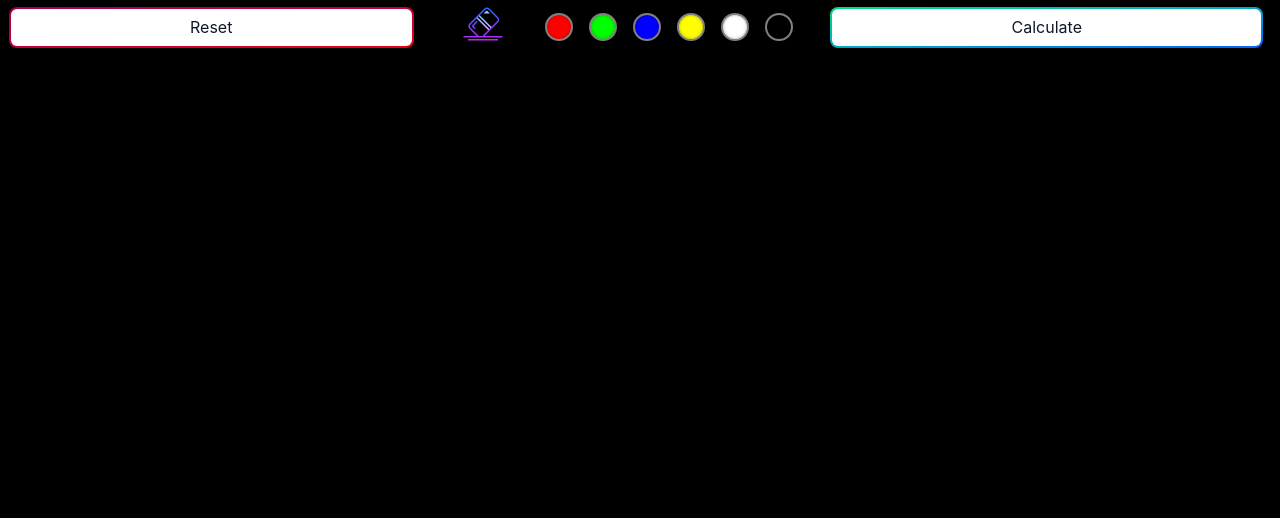
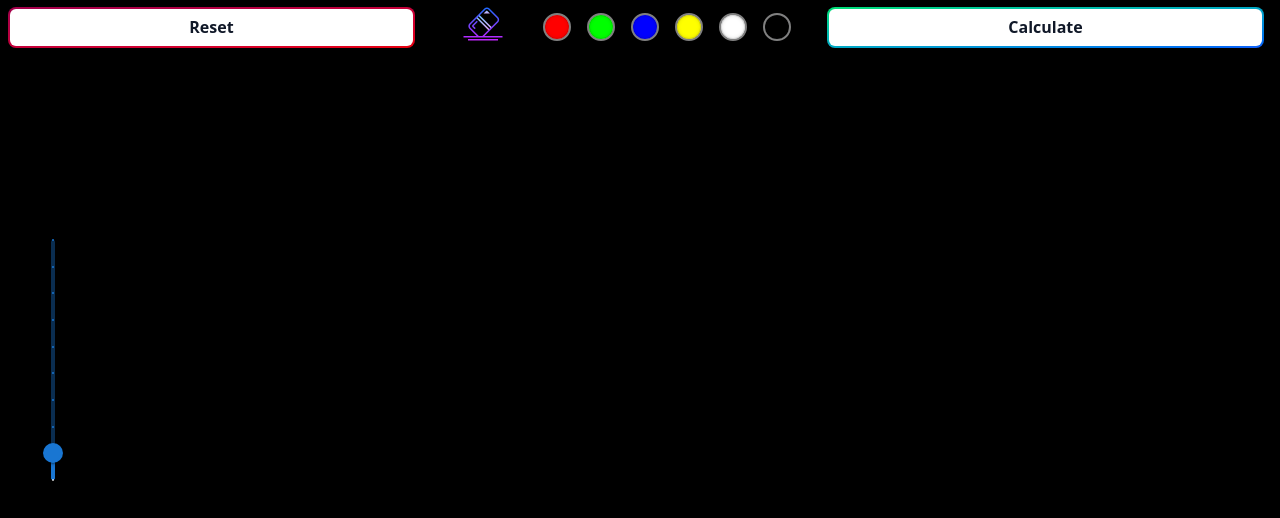
Before and after one commit to Kushalkush-dev/Mathify-Ai, a React (Vite) app: page / in a window 1280 px wide. Shown: the top 518 px of the page. Built offline with nearby package versions, Linux system fonts and the light colour scheme; what better-react-mathjax would draw is missing.

Commit message:
add brush size adjust functionality

```diff
--- a/package.json
+++ b/package.json
@@ -10,8 +10,12 @@
     "preview": "vite preview"
   },
   "dependencies": {
+    "@emotion/react": "^11.14.0",
+    "@emotion/styled": "^11.14.1",
     "@mantine/core": "^8.2.4",
     "@mantine/hooks": "^8.2.4",
+    "@mui/material": "^7.3.1",
+    "@mui/styled-engine-sc": "^7.3.1",
     "@radix-ui/react-slot": "^1.2.3",
     "@tailwindcss/vite": "^4.1.12",
     "axios": "^1.11.0",
@@ -24,6 +28,7 @@
     "postcss-simple-vars": "^7.0.1",
     "react": "^19.1.1",
     "react-dom": "^19.1.1",
+    "styled-components": "^6.1.19",
     "tailwind-merge": "^3.3.1",
     "tailwindcss": "^4.1.12"
   },
--- /dev/null
+++ b/src/components/ui/slider.jsx
@@ -0,0 +1,26 @@
+import * as React from 'react';
+import Box from '@mui/material/Box';
+import Slider from '@mui/material/Slider';
+
+
+
+export default function DiscreteSlider({brushvalue,slidervalue}) {
+  return (
+    <Box sx={{ height: '30vh' }}>
+      <Slider
+        orientation='vertical'
+        aria-label="brushsize"
+        value={brushvalue}
+        onChange={slidervalue}
+        defaultValue={brushvalue}
+        getAriaValueText={(value) => `${value}`}
+        valueLabelDisplay="auto"
+        shiftStep={1}
+        step={1}
+        marks
+        min={1}
+        max={10}
+      />
+    </Box>
+  );
+}
--- a/src/pages/Home.jsx
+++ b/src/pages/Home.jsx
@@ -7,6 +7,7 @@
 
 import { Button } from '@/components/ui/button';
 import { MathJax, MathJaxContext } from 'better-react-mathjax';
+import DiscreteSlider from '@/components/ui/slider.jsx';
 
 
 
@@ -18,6 +19,7 @@
   const [reset, setreset] = useState(false)
   const [brushcolor, setbrushcolor] = useState("white")
   const [solution, setsolution] = useState("")
+  const [brushsize, setbrushsize] = useState(2)
 
 
 
@@ -47,11 +49,23 @@
         canvas.width = rect.width;
         canvas.height = rect.height;
         ctx.lineCap='round';
-        ctx.lineWidth=3
+        ctx.lineWidth=brushsize
 
       }
     }
   },[])
+
+
+useEffect(()=>{
+  const canvas=canvasRef.current;
+  if(canvas){
+    const ctx=canvas.getContext('2d');
+    if(ctx){
+      ctx.lineWidth=brushsize
+    }
+  }
+},[brushsize])
+
 
   const startDrawing = (e)=>{
     e.preventDefault()
@@ -125,6 +139,13 @@
 }
 
 
+const sliderChange=(event,newvalue)=>{
+
+  setbrushsize(newvalue)
+
+
+
+}
 
   const eraser = ()=>{
   setbrushcolor('black')
@@ -206,7 +227,7 @@
     <button onClick={()=>{
       setreset(true)
     }} className="relative active:scale-90 inline-flex items-center justify-center p-0.5 me-2 overflow-hidden text-sm font-medium text-gray-900 rounded-lg group bg-gradient-to-br from-pink-800 to-red-600 group-hover:from-red-500 group-hover:to-red-600 hover:text-white dark:text-white focus:outline-none">
-    <span className="relative  px-[14vw] py-1.5 transition-all ease-in duration-75 bg-white dark:bg-gray-900 rounded-md group-hover:bg-transparent group-hover:dark:bg-transparent">
+    <span className="relative font-sans font-semibold px-[14vw] py-1.5 transition-all ease-in duration-75 bg-white dark:bg-gray-900 rounded-md group-hover:bg-transparent group-hover:dark:bg-transparent">
     Reset
     </span>
     </button>
@@ -237,7 +258,7 @@
 
     <div>
    <button onClick={Calculate} className="relative active:scale-90 inline-flex items-center justify-center p-0.5  me-2 overflow-hidden text-sm font-medium text-gray-900 rounded-lg group bg-gradient-to-br from-green-400 to-blue-600 group-hover:from-green-400 group-hover:to-blue-600 hover:text-white dark:text-white  focus:outline-none ">
-    <span className="relative px-[14vw] py-1.5 transition-all ease-in duration-75 bg-white dark:bg-gray-900 rounded-md group-hover:bg-transparent group-hover:dark:bg-transparent">
+    <span className="relative font-semibold font-sans px-[14vw] py-1.5 transition-all ease-in duration-75 bg-white dark:bg-gray-900 rounded-md group-hover:bg-transparent group-hover:dark:bg-transparent">
     Calculate
     </span>
   </button>
@@ -248,6 +269,11 @@
 
 
   </div>
+
+  <div className='bg-black absolute left-[3vw] top-[30vh]'>
+      <DiscreteSlider brushvalue={brushsize} slidervalue={sliderChange}/>
+  </div>
+
 
 
 
```
Also changed, not shown: 1 other file (tests, documents, lock files or other folders).
